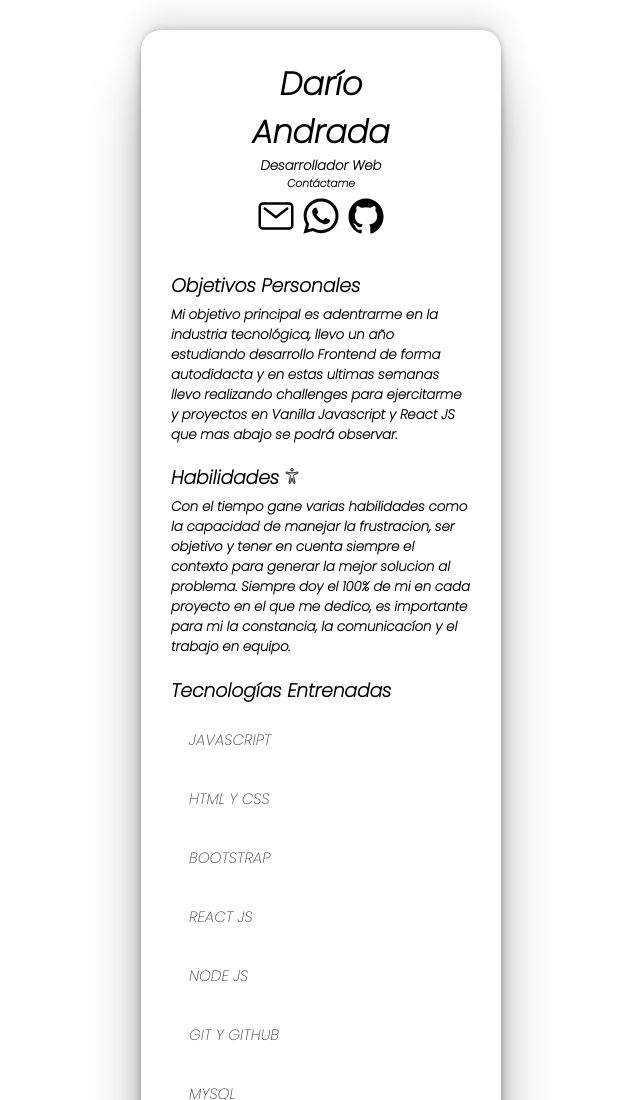
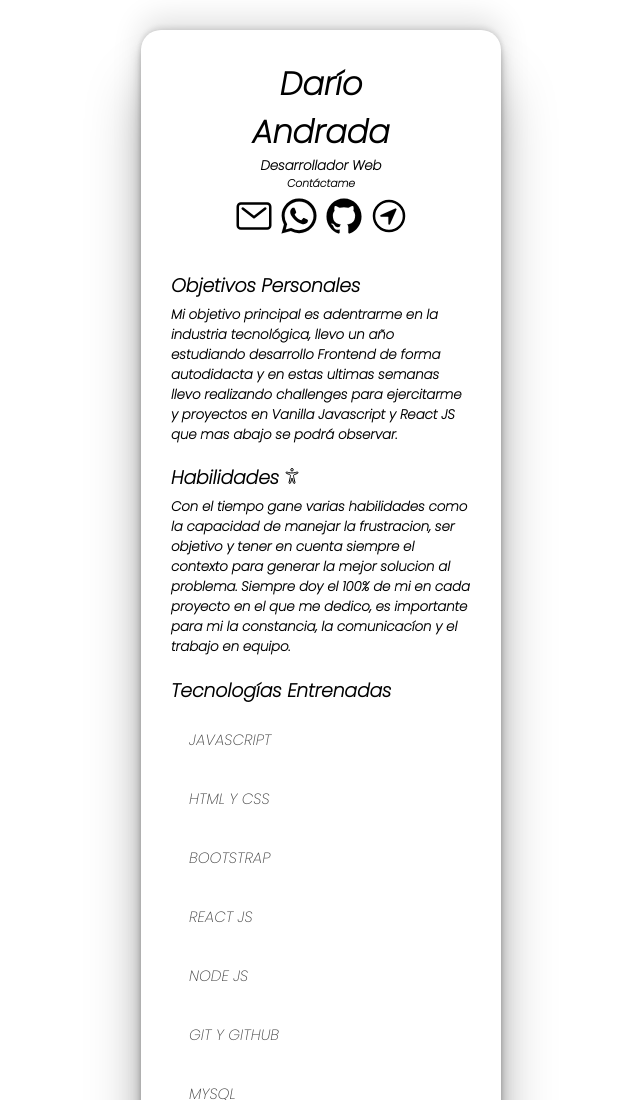
Before and after one commit to Dadario23/curriculum, a plain HTML site: page index.html in a window 1280 px wide. Shown: the top 1100 px of the page, without its empty margins (319-959 px from the left). Drawn offline with nearby package versions, Linux system fonts and the light colour scheme.

Commit message:
mi segundo commit

```diff
--- a/index.html
+++ b/index.html
@@ -35,7 +35,10 @@
                 <div>
                     <a class="git-icon"href="https://github.com/Dadario23" target="_blank" rel="noopener"> <ion-icon name="logo-github"></ion-icon></a>
                 </div>
+                <div>
+                    <a class="linkedin-icon"href="https://goo.gl/maps/GFGaKM5Pm8iQzyJP7" target="_blank" rel="noopener"> <ion-icon name="navigate-circle-outline"></ion-icon></a>
 
+                </div>
 
 
                 <!-- <div>
```
